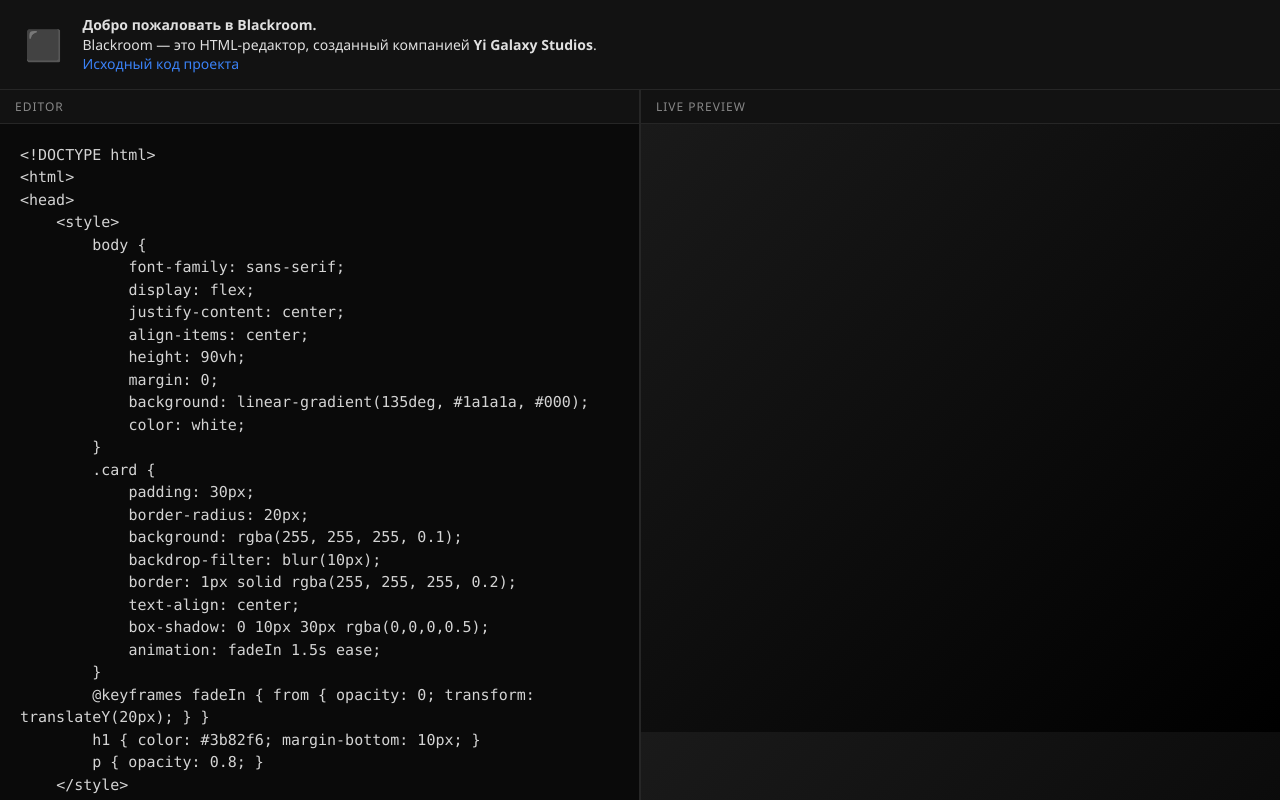
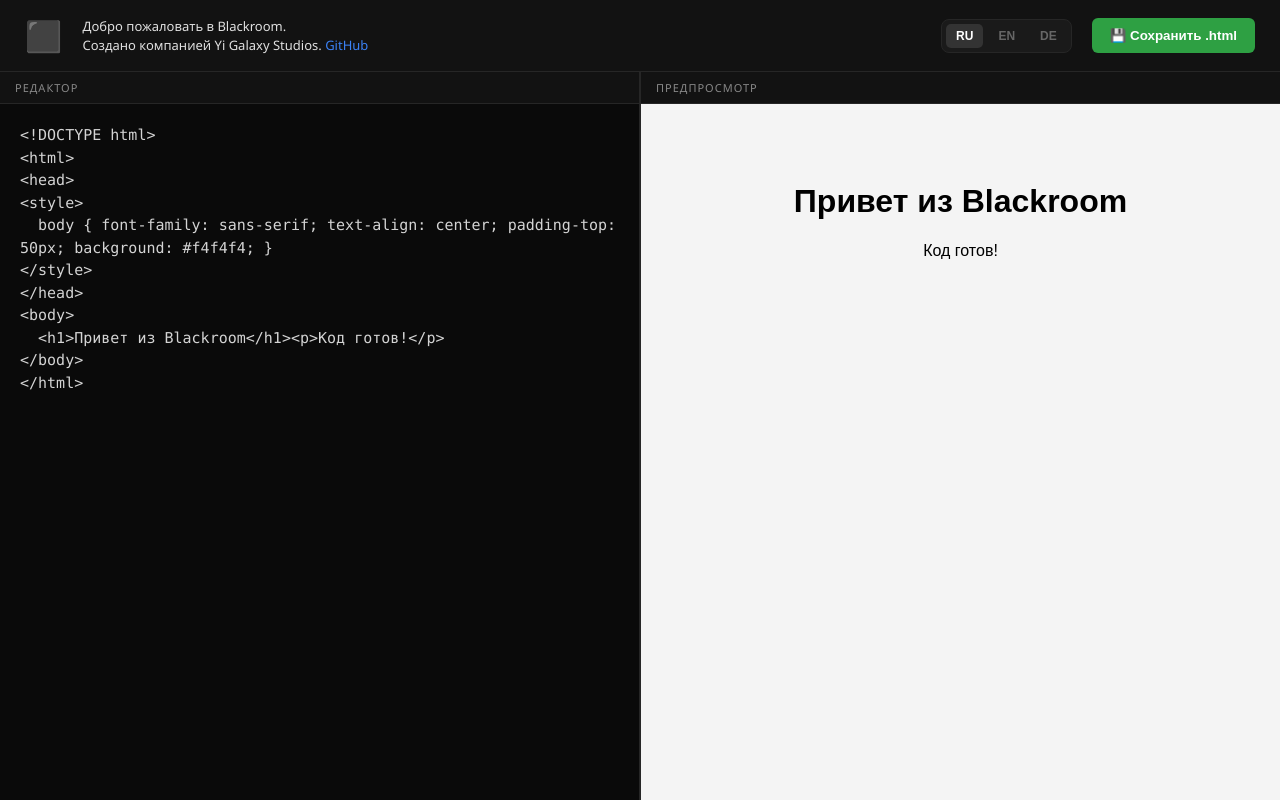
Before and after one commit to yipewr-arch/BlackRoom, a plain HTML site: page index.html in a window 1280 px wide. Drawn offline with Linux system fonts and the light colour scheme.

Commit message:
Update index.html

```diff
--- a/index.html
+++ b/index.html
@@ -9,6 +9,7 @@
             --bg-color: #050505;
             --panel-bg: #121212;
             --accent-color: #3b82f6;
+            --save-btn: #2ea043;
             --text-color: #e0e0e0;
             --border-color: #262626;
         }
@@ -18,7 +19,7 @@
         body {
             background-color: var(--bg-color);
             color: var(--text-color);
-            font-family: 'Segoe UI', system-ui, -apple-system, sans-serif;
+            font-family: 'Segoe UI', system-ui, sans-serif;
             margin: 0;
             display: flex;
             flex-direction: column;
@@ -26,7 +27,7 @@
             overflow: hidden;
         }
 
-        /* Шапка проекта */
+        /* Шапка */
         header {
             background-color: var(--panel-bg);
             padding: 15px 25px;
@@ -36,44 +37,58 @@
             gap: 20px;
         }
 
-        .logo {
-            width: 50px;
-            height: 50px;
-            object-fit: contain;
+        .logo { width: 50px; height: 50px; object-fit: contain; border-radius: 8px; }
+
+        .info-text { font-size: 13px; line-height: 1.4; flex: 1; }
+        .info-text a { color: var(--accent-color); text-decoration: none; }
+
+        /* Переключатель языков */
+        .lang-switcher {
+            display: flex;
+            gap: 5px;
+            background: #1a1a1a;
+            padding: 4px;
             border-radius: 8px;
+            border: 1px solid var(--border-color);
         }
 
-        .info-text {
-            font-size: 14px;
-            line-height: 1.4;
+        .lang-btn {
+            background: transparent;
+            color: #666;
+            border: none;
+            padding: 5px 10px;
+            cursor: pointer;
+            border-radius: 5px;
+            font-size: 12px;
+            font-weight: bold;
+            transition: 0.2s;
         }
 
-        .info-text a {
-            color: var(--accent-color);
-            text-decoration: none;
+        .lang-btn.active { background: #333; color: white; }
+        .lang-btn:hover:not(.active) { color: #aaa; }
+
+        /* Кнопка сохранения */
+        .save-btn {
+            background-color: var(--save-btn);
+            color: white;
+            border: none;
+            padding: 10px 18px;
+            border-radius: 6px;
+            font-weight: bold;
+            cursor: pointer;
+            transition: 0.2s;
         }
 
-        .info-text a:hover { text-decoration: underline; }
+        .save-btn:hover { background-color: #3fb950; }
 
         /* Рабочая область */
-        .main-container {
-            display: flex;
-            flex: 1;
-            gap: 2px;
-            background-color: var(--border-color);
-        }
-
-        .editor-section, .preview-section {
-            flex: 1;
-            display: flex;
-            flex-direction: column;
-            background-color: var(--bg-color);
-        }
+        .main-container { display: flex; flex: 1; gap: 2px; background-color: var(--border-color); }
+        .editor-section, .preview-section { flex: 1; display: flex; flex-direction: column; background-color: var(--bg-color); }
 
         .label {
             background-color: var(--panel-bg);
             padding: 8px 15px;
-            font-size: 12px;
+            font-size: 11px;
             text-transform: uppercase;
             letter-spacing: 1px;
             color: #888;
@@ -81,48 +96,42 @@
         }
 
         textarea {
-            flex: 1;
-            background-color: #0a0a0a;
-            color: #d4d4d4;
-            border: none;
-            padding: 20px;
-            font-family: 'Consolas', 'Monaco', monospace;
-            font-size: 15px;
-            line-height: 1.5;
-            outline: none;
-            resize: none;
+            flex: 1; background-color: #0a0a0a; color: #d4d4d4; border: none;
+            padding: 20px; font-family: 'Consolas', monospace; font-size: 15px;
+            line-height: 1.5; outline: none; resize: none;
         }
 
-        iframe {
-            flex: 1;
-            background-color: white;
-            border: none;
-        }
-
-        /* Стилизация полосы прокрутки */
-        textarea::-webkit-scrollbar { width: 8px; }
-        textarea::-webkit-scrollbar-thumb { background: #333; border-radius: 4px; }
+        iframe { flex: 1; background-color: white; border: none; }
     </style>
 </head>
 <body>
 
 <header>
-    <img src="logo.png" alt="Blackroom Logo" class="logo" onerror="this.style.display='none'; this.parentElement.insertAdjacentHTML('afterbegin', '<div style=\'font-size:30px\'>⬛</div>')">
-    <div class="info-text">
-        <strong>Добро пожаловать в Blackroom.</strong><br>
-        Blackroom — это HTML-редактор, созданный компанией <strong>Yi Galaxy Studios</strong>.<br>
-        <a href="https://github.com/yipewr-arch/BlackRoom" target="_blank">Исходный код проекта</a>
+    <img src="logo.png" alt="Logo" class="logo" onerror="this.style.display='none'; this.parentElement.insertAdjacentHTML('afterbegin', '<div style=\'font-size:30px\'>⬛</div>')">
+
+    <div class="info-text" id="header-info">
+        <span id="welcome-msg">Добро пожаловать в Blackroom.</span><br>
+        <span id="studio-msg">Создано компанией Yi Galaxy Studios.</span>
+        <a href="https://github.com/yipewr-arch/BlackRoom" target="_blank">GitHub</a>
     </div>
+
+    <div class="lang-switcher">
+        <button class="lang-btn active" onclick="setLanguage('ru', this)">RU</button>
+        <button class="lang-btn" onclick="setLanguage('en', this)">EN</button>
+        <button class="lang-btn" onclick="setLanguage('de', this)">DE</button>
+    </div>
+
+    <button class="save-btn" id="save-btn-text" onclick="saveMyCode()">💾 Сохранить .html</button>
 </header>
 
 <div class="main-container">
     <div class="editor-section">
-        <div class="label">Editor</div>
-        <textarea id="html-code" spellcheck="false" placeholder="Пишите ваш HTML здесь..."></textarea>
+        <div class="label" id="label-editor">Editor</div>
+        <textarea id="html-code" spellcheck="false"></textarea>
     </div>
 
     <div class="preview-section">
-        <div class="label">Live Preview</div>
+        <div class="label" id="label-preview">Live Preview</div>
         <iframe id="preview-window"></iframe>
     </div>
 </div>
@@ -131,59 +140,74 @@
     const textarea = document.getElementById('html-code');
     const iframe = document.getElementById('preview-window');
 
-    // Тестовый красивый HTML при запуске
-    const defaultCode = `<!DOCTYPE html>
-<html>
-<head>
-    <style>
-        body {
-            font-family: sans-serif;
-            display: flex;
-            justify-content: center;
-            align-items: center;
-            height: 90vh;
-            margin: 0;
-            background: linear-gradient(135deg, #1a1a1a, #000);
-            color: white;
+    // База переводов
+    const translations = {
+        ru: {
+            welcome: "Добро пожаловать в Blackroom.",
+            studio: "Создано компанией Yi Galaxy Studios.",
+            save: "💾 Сохранить .html",
+            editor: "Редактор",
+            preview: "Предпросмотр",
+            placeholder: "<h1>Привет из Blackroom</h1><p>Код готов!</p>"
+        },
+        en: {
+            welcome: "Welcome to Blackroom.",
+            studio: "Created by Yi Galaxy Studios.",
+            save: "💾 Save .html",
+            editor: "Editor",
+            preview: "Live Preview",
+            placeholder: "<h1>Hello from Blackroom</h1><p>Code is ready!</p>"
+        },
+        de: {
+            welcome: "Willkommen bei Blackroom.",
+            studio: "Erstellt von Yi Galaxy Studios.",
+            save: "💾 .html Speichern",
+            editor: "Editor",
+            preview: "Live-Vorschau",
+            placeholder: "<h1>Hallo von Blackroom</h1><p>Code ist bereit!</p>"
         }
-        .card {
-            padding: 30px;
-            border-radius: 20px;
-            background: rgba(255, 255, 255, 0.1);
-            backdrop-filter: blur(10px);
-            border: 1px solid rgba(255, 255, 255, 0.2);
-            text-align: center;
-            box-shadow: 0 10px 30px rgba(0,0,0,0.5);
-            animation: fadeIn 1.5s ease;
+    };
+
+    function setLanguage(lang, btn) {
+        // Меняем активную кнопку
+        document.querySelectorAll('.lang-btn').forEach(b => b.classList.remove('active'));
+        btn.classList.add('active');
+
+        // Обновляем текст в UI
+        document.getElementById('welcome-msg').innerText = translations[lang].welcome;
+        document.getElementById('studio-msg').innerText = translations[lang].studio;
+        document.getElementById('save-btn-text').innerText = translations[lang].save;
+        document.getElementById('label-editor').innerText = translations[lang].editor;
+        document.getElementById('label-preview').innerText = translations[lang].preview;
+
+        // Можно также обновить шаблон в редакторе, если он пустой
+        if(textarea.value.trim() === "" || textarea.value.includes("<h1>")) {
+             textarea.value = `<!DOCTYPE html>\n<html>\n<head>\n<style>\n  body { font-family: sans-serif; text-align: center; padding-top: 50px; background: #f4f4f4; }\n</style>\n</head>\n<body>\n  ${translations[lang].placeholder}\n</body>\n</html>`;
+             updatePreview();
         }
-        @keyframes fadeIn { from { opacity: 0; transform: translateY(20px); } }
-        h1 { color: #3b82f6; margin-bottom: 10px; }
-        p { opacity: 0.8; }
-    </style>
-</head>
-<body>
-    <div class="card">
-        <h1>Привет из Blackroom</h1>
-        <p>Это пример стильного отображения вашего кода.</p>
-        <small>Yi Galaxy Studios &copy; 2026</small>
-    </div>
-</body>
-</html>`;
+    }
 
     function updatePreview() {
-        const content = textarea.value;
         const doc = iframe.contentDocument || iframe.contentWindow.document;
         doc.open();
-        doc.write(content);
+        doc.write(textarea.value);
         doc.close();
     }
 
-    // Слушатель событий для мгновенного обновления
+    function saveMyCode() {
+        const blob = new Blob([textarea.value], { type: "text/html" });
+        const url = URL.createObjectURL(blob);
+        const link = document.createElement("a");
+        link.href = url;
+        link.download = "index.html";
+        link.click();
+        URL.revokeObjectURL(url);
+    }
+
     textarea.addEventListener('input', updatePreview);
 
-    // Установка начального кода
-    textarea.value = defaultCode;
-    updatePreview();
+    // Инициализация (RU по умолчанию)
+    setLanguage('ru', document.querySelector('.lang-btn'));
 </script>
 
 </body>
```
